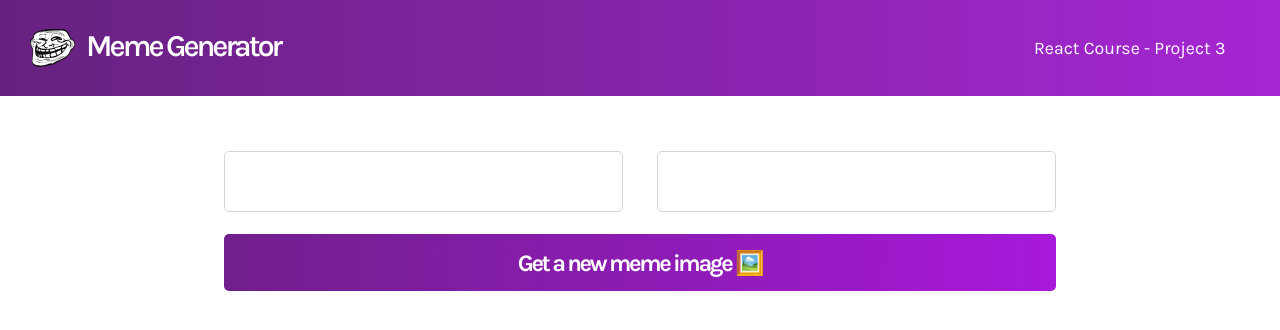
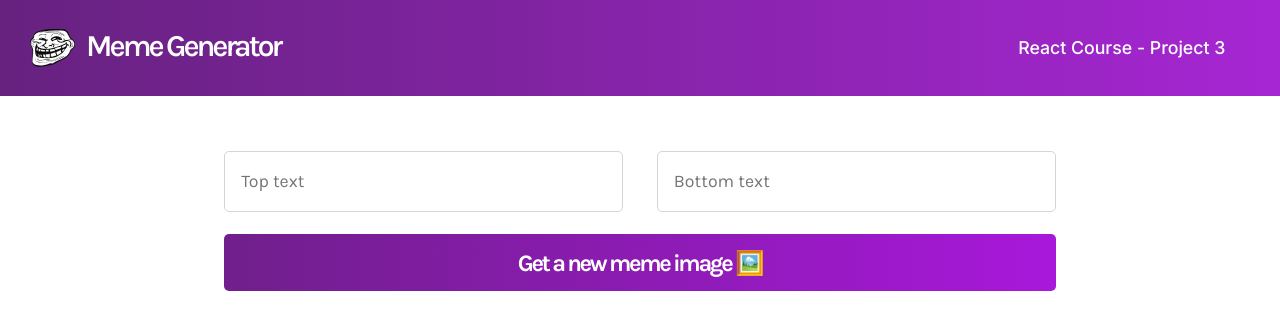
Before and after one commit to salkanovicsafet/react-meme-generator, a React (Create React App) app: page / in a window 1280 px wide. Shown: the top 330 px of the page. Built offline with nearby package versions, Linux system fonts and the light colour scheme.

Commit message:
Add placeholder to buttons and change font of project name

```diff
--- a/src/assets/styles/style.css
+++ b/src/assets/styles/style.css
@@ -32,6 +32,7 @@ body {
 }
 
 .header__project-name {
+  font-family: Inter;
   font-weight: 400;
   font-size: 1.108rem;
   line-height: 1.385rem;
--- a/src/components/Meme.js
+++ b/src/components/Meme.js
@@ -2,8 +2,16 @@ export default function Meme() {
   return (
     <div className="form">
       <div className="form__inputs">
-        <input type="text" className="form__inputs__field" />
-        <input type="text" className="form__inputs__field" />
+        <input
+          type="text"
+          className="form__inputs__field"
+          placeholder="Top text"
+        />
+        <input
+          type="text"
+          className="form__inputs__field"
+          placeholder="Bottom text"
+        />
       </div>
       <button className="form__btn">Get a new meme image 🖼️</button>
     </div>
```
